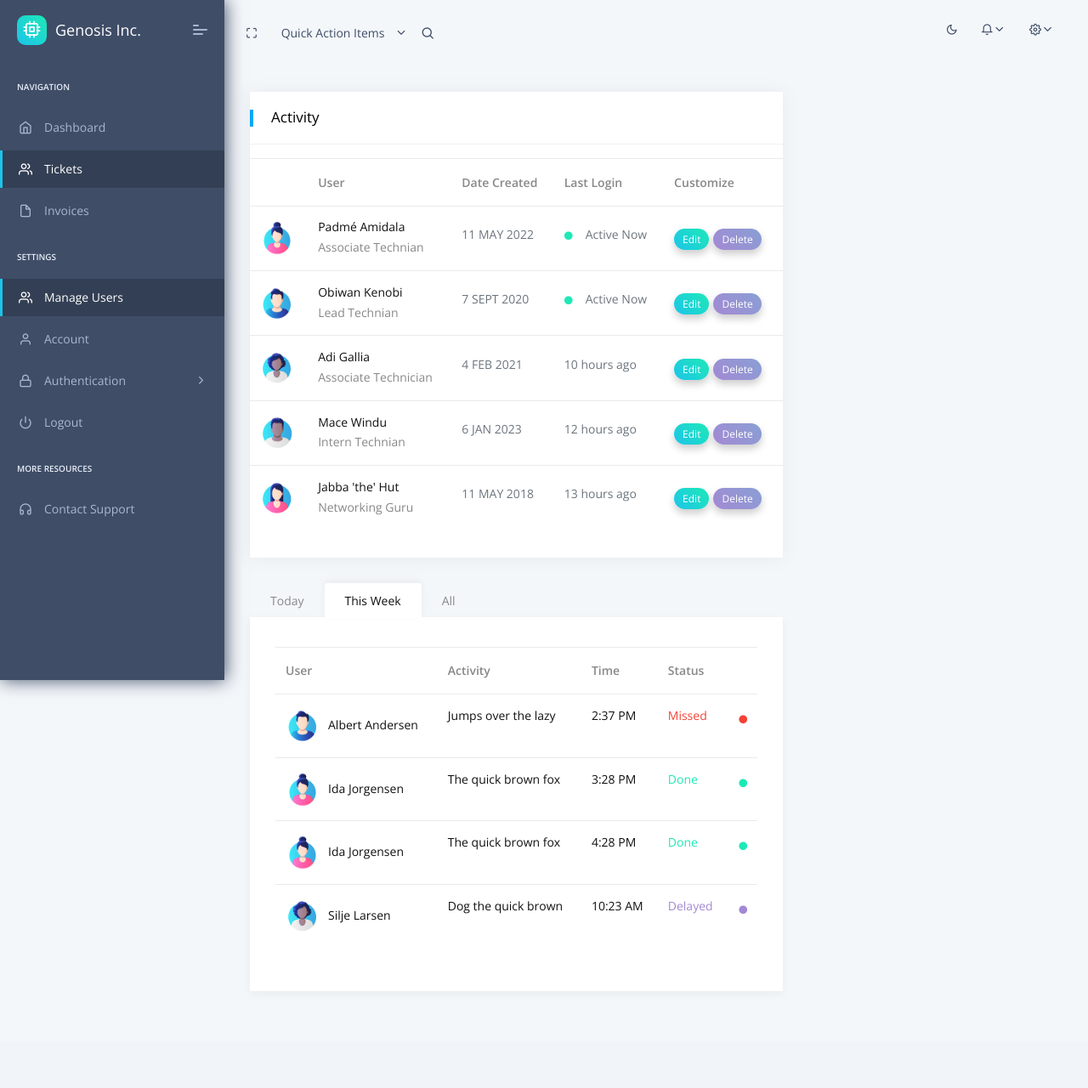
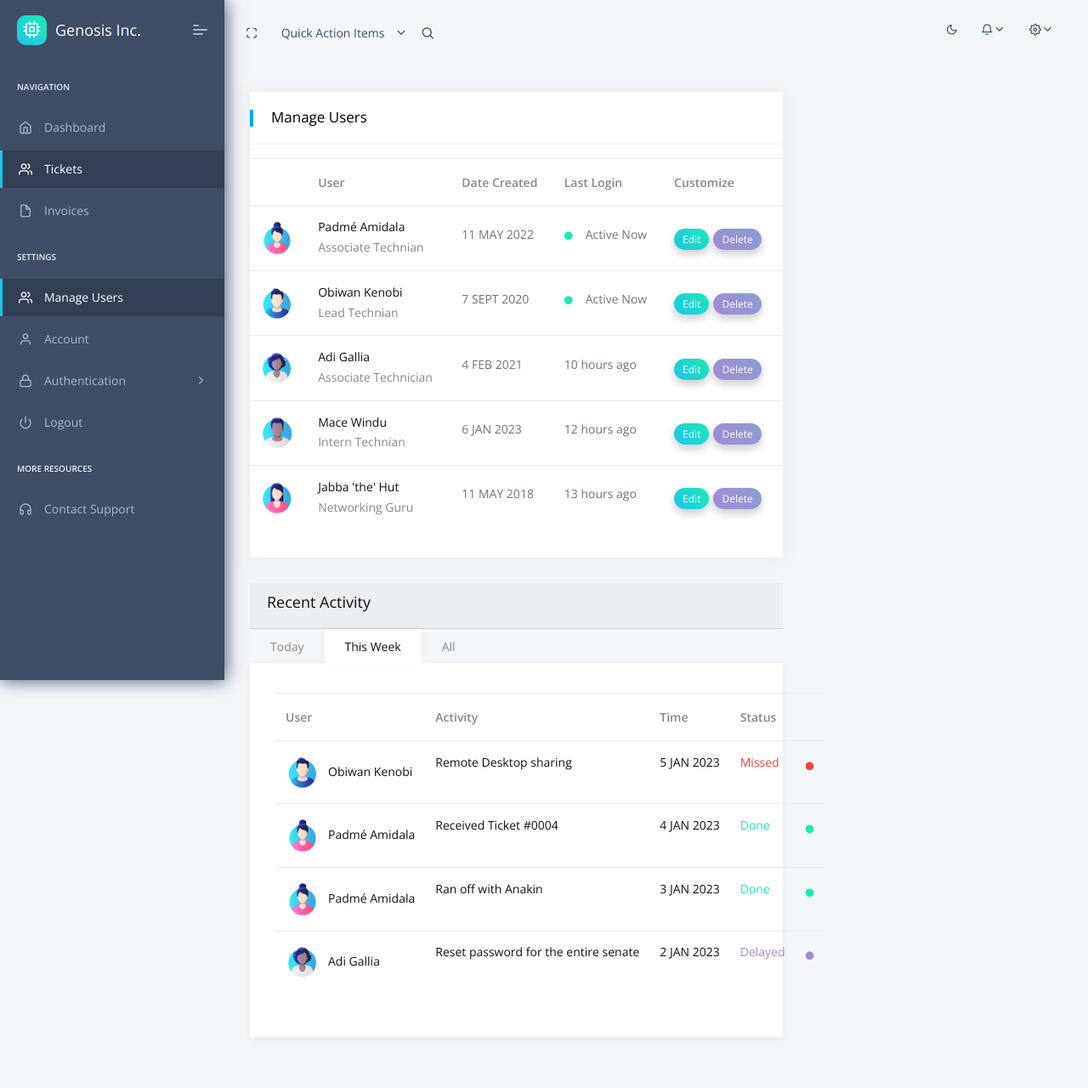
Before and after one commit to Langutang/client-dashboard.github.io, a Django app: page /usermgmt.html in a window 1280 px wide. Shown: the whole page at 85% size. Before the commit the page ends 1166 px from the top, so only its background shows below. Run offline with Django 3.2, Linux system fonts and the light colour scheme; the visitor is signed in with stand-in values (Sample User, id 1); some libraries are stand-ins or nearby versions.

Commit message:
user management upate

```diff
--- a/apps/templates/home/usermgmt.html
+++ b/apps/templates/home/usermgmt.html
@@ -24,7 +24,7 @@
                                 <div class="col-xl-8 col-md-6">
                                     <div class="card Recent-Users">
                                         <div class="card-header">
-                                            <h5>Activity</h5>
+                                            <h5>Manage Users</h5>
                                         </div>
                                         <div class="card-block px-0 py-3">
                                             <div class="table-responsive">
@@ -152,6 +152,9 @@
                                 </div>
                                 <!--[ Recent Users ] end-->
                                 <div class="col-xl-8 col-md-12 m-b-30">
+                                    <div class="card-header">
+                                        <h5>Recent Activity</h5>
+                                    </div>
                                     <ul class="nav nav-tabs" id="myTab" role="tablist">
                                         <li class="nav-item">
                                             <a class="nav-link" id="home-tab" data-toggle="tab" href="#home" role="tab"
@@ -185,10 +188,10 @@
                                                         <h6 class="m-0"><img class="rounded-circle m-r-10"
                                                                                 style="width:40px;"
                                                                                 src="{{ ASSETS_ROOT }}/images/user/avatar-1.jpg"
-                                                                                alt="activity-user">Ida Jorgensen</h6>
+                                                                                alt="activity-user">Padmé Amidala</h6>
                                                     </td>
                                                     <td>
-                                                        <h6 class="m-0">The quick brown fox</h6>
+                                                        <h6 class="m-0">Update ticket #0004</h6>
                                                     </td>
                                                     <td>
                                                         <h6 class="m-0">3:28 PM</h6>
@@ -205,10 +208,10 @@
                                                         <h6 class="m-0"><img class="rounded-circle  m-r-10"
                                                                                 style="width:40px;"
                                                                                 src="{{ ASSETS_ROOT }}/images/user/avatar-2.jpg"
-                                                                                alt="activity-user">Albert Andersen</h6>
+                                                                                alt="activity-user">Obiwan Kenobi</h6>
                                                     </td>
                                                     <td>
-                                                        <h6 class="m-0">Jumps over the lazy</h6>
+                                                        <h6 class="m-0">Waiting Customer Reply</h6>
                                                     </td>
                                                     <td>
                                                         <h6 class="m-0">2:37 PM</h6>
@@ -225,10 +228,10 @@
                                                         <h6 class="m-0"><img class="rounded-circle  m-r-10"
                                                                                 style="width:40px;"
                                                                                 src="{{ ASSETS_ROOT }}/images/user/avatar-3.jpg"
-                                                                                alt="activity-user">Silje Larsen</h6>
+                                                                                alt="activity-user">Adi Gallia</h6>
                                                     </td>
                                                     <td>
-                                                        <h6 class="m-0">Dog the quick brown</h6>
+                                                        <h6 class="m-0">Client out of office</h6>
                                                     </td>
                                                     <td>
                                                         <h6 class="m-0">10:23 AM</h6>
@@ -244,10 +247,10 @@
                                                         <h6 class="m-0"><img class="rounded-circle  m-r-10"
                                                                                 style="width:40px;"
                                                                                 src="{{ ASSETS_ROOT }}/images/user/avatar-1.jpg"
-                                                                                alt="activity-user">Ida Jorgensen</h6>
+                                                                                alt="activity-user">Padmé Amidala</h6>
                                                     </td>
                                                     <td>
-                                                        <h6 class="m-0">The quick brown fox</h6>
+                                                        <h6 class="m-0">Complete Ticket #0004</h6>
                                                     </td>
                                                     <td>
                                                         <h6 class="m-0">4:28 PM</h6>
@@ -280,13 +283,13 @@
                                                         <h6 class="m-0"><img class="rounded-circle  m-r-10"
                                                                                 style="width:40px;"
                                                                                 src="{{ ASSETS_ROOT }}/images/user/avatar-2.jpg"
-                                                                                alt="activity-user">Albert Andersen</h6>
+                                                                                alt="activity-user">Obiwan Kenobi</h6>
                                                     </td>
                                                     <td>
-                                                        <h6 class="m-0">Jumps over the lazy</h6>
+                                                        <h6 class="m-0">Remote Desktop sharing</h6>
                                                     </td>
                                                     <td>
-                                                        <h6 class="m-0">2:37 PM</h6>
+                                                        <h6 class="m-0">5 JAN 2023</h6>
                                                     </td>
                                                     <td>
                                                         <h6 class="m-0 text-c-red">Missed</h6>
@@ -299,13 +302,13 @@
                                                         <h6 class="m-0"><img class="rounded-circle m-r-10"
                                                                                 style="width:40px;"
                                                                                 src="{{ ASSETS_ROOT }}/images/user/avatar-1.jpg"
-                                                                                alt="activity-user">Ida Jorgensen</h6>
+                                                                                alt="activity-user">Padmé Amidala</h6>
                                                     </td>
                                                     <td>
-                                                        <h6 class="m-0">The quick brown fox</h6>
+                                                        <h6 class="m-0">Received Ticket #0004</h6>
                                                     </td>
                                                     <td>
-                                                        <h6 class="m-0">3:28 PM</h6>
+                                                        <h6 class="m-0">4 JAN 2023</h6>
                                                     </td>
                                                     <td>
                                                         <h6 class="m-0 text-c-green">Done</h6>
@@ -318,13 +321,13 @@
                                                         <h6 class="m-0"><img class="rounded-circle  m-r-10"
                                                                                 style="width:40px;"
                                                                                 src="{{ ASSETS_ROOT }}/images/user/avatar-1.jpg"
-                                                                                alt="activity-user">Ida Jorgensen</h6>
+                                                                                alt="activity-user">Padmé Amidala</h6>
                                                     </td>
                                                     <td>
-                                                        <h6 class="m-0">The quick brown fox</h6>
+                                                        <h6 class="m-0">Ran off with Anakin</h6>
                                                     </td>
                                                     <td>
-                                                        <h6 class="m-0">4:28 PM</h6>
+                                                        <h6 class="m-0">3 JAN 2023</h6>
                                                     </td>
                                                     <td>
                                                         <h6 class="m-0 text-c-green">Done</h6>
@@ -337,13 +340,13 @@
                                                         <h6 class="m-0"><img class="rounded-circle  m-r-10"
                                                                                 style="width:40px;"
                                                                                 src="{{ ASSETS_ROOT }}/images/user/avatar-3.jpg"
-                                                                                alt="activity-user">Silje Larsen</h6>
+                                                                                alt="activity-user">Adi Gallia</h6>
                                                     </td>
                                                     <td>
-                                                        <h6 class="m-0">Dog the quick brown</h6>
+                                                        <h6 class="m-0">Reset password for the entire senate</h6>
                                                     </td>
                                                     <td>
-                                                        <h6 class="m-0">10:23 AM</h6>
+                                                        <h6 class="m-0">2 JAN 2023</h6>
                                                     </td>
                                                     <td>
                                                         <h6 class="m-0 text-c-purple">Delayed</h6>
@@ -373,13 +376,13 @@
                                                         <h6 class="m-0"><img class="rounded-circle  m-r-10"
                                                                                 style="width:40px;"
                                                                                 src="{{ ASSETS_ROOT }}/images/user/avatar-3.jpg"
-                                                                                alt="activity-user">Silje Larsen</h6>
+                                                                                alt="activity-user">Adi Gallia</h6>
                                                     </td>
                                                     <td>
-                                                        <h6 class="m-0">Dog the quick brown</h6>
+                                                        <h6 class="m-0">Reset Password Entire Senate</h6>
                                                     </td>
                                                     <td>
-                                                        <h6 class="m-0">10:23 AM</h6>
+                                                        <h6 class="m-0">2 JAN 2023</h6>
                                                     </td>
                                                     <td>
                                                         <h6 class="m-0 text-c-purple">Delayed</h6>
@@ -392,13 +395,13 @@
                                                         <h6 class="m-0"><img class="rounded-circle m-r-10"
                                                                                 style="width:40px;"
                                                                                 src="{{ ASSETS_ROOT }}/images/user/avatar-1.jpg"
-                                                                                alt="activity-user">Ida Jorgensen</h6>
+                                                                                alt="activity-user">Padmé Amidala</h6>
                                                     </td>
                                                     <td>
-                                                        <h6 class="m-0">The quick brown fox</h6>
+                                                        <h6 class="m-0">Finished #0004</h6>
                                                     </td>
                                                     <td>
-                                                        <h6 class="m-0">3:28 PM</h6>
+                                                        <h6 class="m-0">5 JAN 2023</h6>
                                                     </td>
                                                     <td>
                                                         <h6 class="m-0 text-c-green">Done</h6>
@@ -411,13 +414,13 @@
                                                         <h6 class="m-0"><img class="rounded-circle  m-r-10"
                                                                                 style="width:40px;"
                                                                                 src="{{ ASSETS_ROOT }}/images/user/avatar-2.jpg"
-                                                                                alt="activity-user">Albert Andersen</h6>
+                                                                                alt="activity-user">Obiwan Kenobi</h6>
                                                     </td>
                                                     <td>
-                                                        <h6 class="m-0">Jumps over the lazy</h6>
+                                                        <h6 class="m-0">Remote Desktop Sharing</h6>
                                                     </td>
                                                     <td>
-                                                        <h6 class="m-0">2:37 PM</h6>
+                                                        <h6 class="m-0">2 JAN 2023</h6>
                                                     </td>
                                                     <td>
                                                         <h6 class="m-0 text-c-red">Missed</h6>
@@ -430,13 +433,13 @@
                                                         <h6 class="m-0"><img class="rounded-circle  m-r-10"
                                                                                 style="width:40px;"
                                                                                 src="{{ ASSETS_ROOT }}/images/user/avatar-1.jpg"
-                                                                                alt="activity-user">Ida Jorgensen</h6>
+                                                                                alt="activity-user">Padmé Amidala</h6>
                                                     </td>
                                                     <td>
-                                                        <h6 class="m-0">The quick brown fox</h6>
+                                                        <h6 class="m-0">Received Ticket #0004</h6>
                                                     </td>
                                                     <td>
-                                                        <h6 class="m-0">4:28 PM</h6>
+                                                        <h6 class="m-0">4 JAN 2023</h6>
                                                     </td>
                                                     <td>
                                                         <h6 class="m-0 text-c-green">Done</h6>
--- a/apps/templates/includes/sidebar.html
+++ b/apps/templates/includes/sidebar.html
@@ -28,7 +28,7 @@
                 </li>
                 <li data-username="Invoices"
                 class="nav-item {% if 'profile' in segment %} active {% endif %}">
-                <a href="/profile.html" class="nav-link">
+                <a href="/invoices.html" class="nav-link">
                     <span class="pcoded-micon"><i class="feather icon-file"></i></span>
                         <span class="pcoded-mtext">Invoices</span></a>
                 </li>
```
